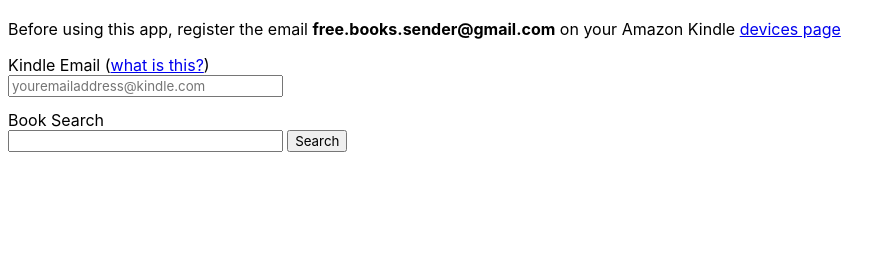
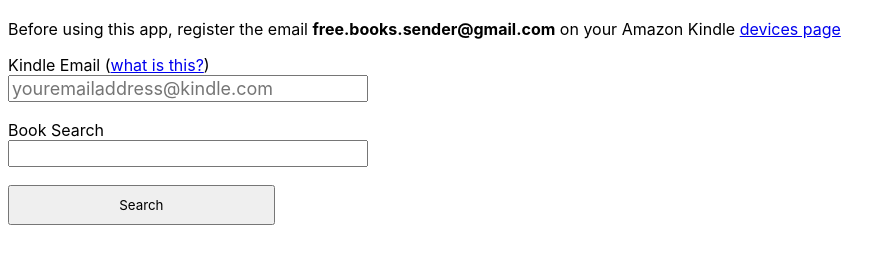
Before and after one commit to elliotaplant/free-books, a website: page index.html in a window 1280 px wide. Shown: the part 63-326 px from the top of the page, without its empty margins (0-896 px from the left). Drawn offline with Linux system fonts and the light colour scheme.

Commit message:
Make it look a bit better

```diff
--- a/index.html
+++ b/index.html
@@ -8,6 +8,7 @@
     <style media="screen">
       * {
         font-family: -apple-system, BlinkMacSystemFont, avenir next, avenir, roboto, noto, segoe ui, arial, sans-serif;
+        box-sizing: border-box;
       }
 
       .cover {
@@ -20,8 +21,20 @@
 
       input {
         margin-bottom: 1em;
-        width: 100%;
-        max-width: 20em;
+        width: 20em;
+        font-size: 18px;
+      }
+
+      button {
+        display: block;
+        width: 20em;
+        height: 3em;
+      }
+
+      @media only screen and (max-width: 600px) {
+        input, button {
+          width: 100%;
+        }
       }
 
       table {
```
